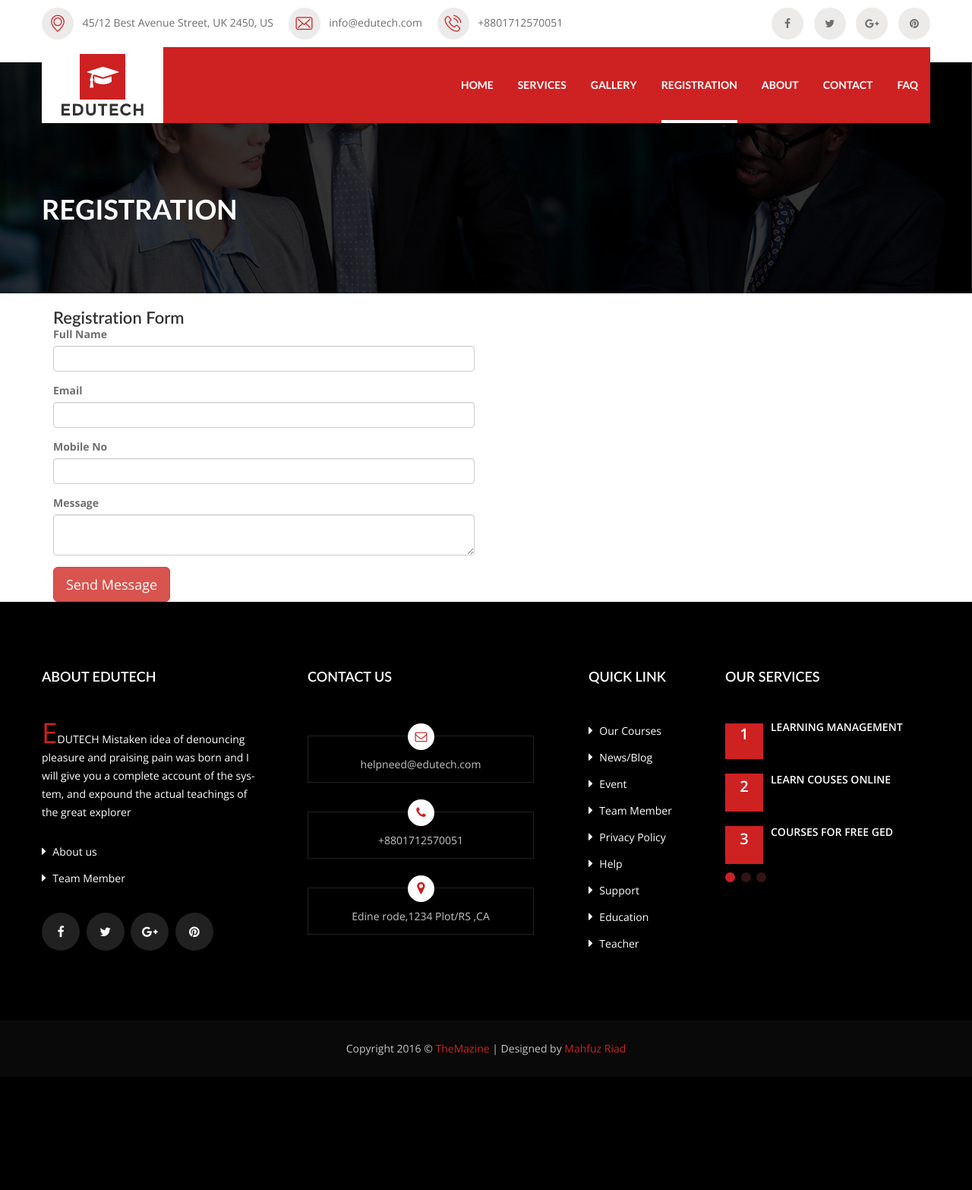
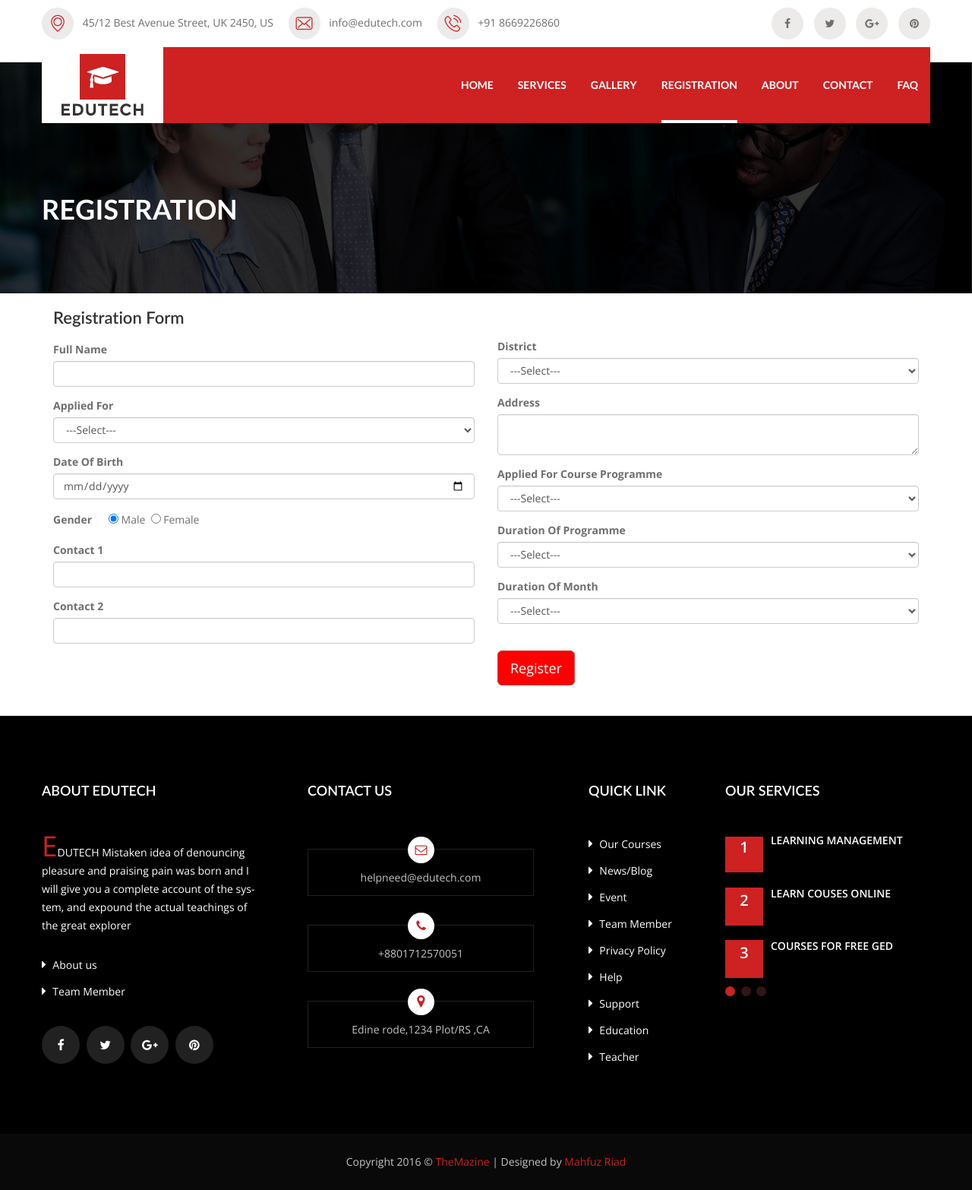
Before and after one commit to mukundsabne/ELearning, a Django app: page /reg/ in a window 1280 px wide. Shown: the whole page at 76% size. Before the commit the page ends 1389 px from the top, so only its background shows below. Run offline with Django 3.2, Linux system fonts and the light colour scheme; some libraries are stand-ins or nearby versions.

Commit message:
Update Spelling

```diff
--- a/EduLearn/templates/index.html
+++ b/EduLearn/templates/index.html
@@ -99,8 +99,7 @@
 							  </p>
 	        		</div> <!-- /.section-title -->
 
-
-	        	</div> <!-- /.container -->
+						</div> <!-- /.container -->
 	        </div> <!-- /.welcome-section -->
 
 
--- a/EduLearn/templates/maintheme.html
+++ b/EduLearn/templates/maintheme.html
@@ -42,7 +42,7 @@
 							<ul>
 								<li><span class="icon round-border"><i class="ficon flaticon-signs"></i></span> <a href="#" class="tran3s">45/12 Best Avenue Street, UK 2450, US</a></li>
 								<li><span class="icon round-border"><i class="ficon flaticon-multimedia"></i></span> <a href="#" class="tran3s">info@edutech.com</a></li>
-								<li><span class="icon round-border"><i class="ficon flaticon-technology"></i></span> <a href="#" class="tran3s">+8801712570051</a></li>
+								<li><span class="icon round-border"><i class="ficon flaticon-technology"></i></span> <a href="#" class="tran3s">+91 8669226860</a></li>
 
 							</ul>
 						</div> <!-- /.left-side -->
--- a/EduLearn/templates/registration.html
+++ b/EduLearn/templates/registration.html
@@ -1,6 +1,20 @@
 {% extends 'maintheme.html' %}
 {% load static %}
 
+{% block csscode %}
+<style media="screen">
+  #b
+  {
+    background:#f00;
+    color:#fff;
+  }
+  #b:hover{
+border-radius:15px;
+font-weight:bold;
+  }
+</style>
+
+{% endblock %}
 
 {% block bodydata %}
 <div class="inner-page-banner">
@@ -13,10 +27,11 @@
 
 
 <br>
+<form class="" action="#" method="post">
 <div class="container">
   <div class="col-md-6 col-sm-6">
 <h3>Registration Form</h3>
-<form class="" action="#" method="post">
+<br>
 
 <div class="form-group">
   <label for="Name">Full Name</label>
@@ -24,30 +39,89 @@
 </div>
 
 <div class="form-group">
-  <label for="Name">Email</label>
-  <input type="email" name="email" class="form-control" value="">
+  <label for="Name">Applied For</label>
+<select class="form-control" name="appliedfor" >
+  <option value="">---Select---</option>
+</select>
+</div>
+<div class="form-group">
+  <label for="Name">Date Of Birth</label>
+  <input type="date" name="dob" class="form-control" value="">
 </div>
 
 <div class="form-group">
-  <label for="Name">Mobile No</label>
+  <label for="Name">Gender</label> &nbsp;&nbsp;&nbsp;&nbsp;
+  <input type="radio" name="gender" value="male" checked> Male &nbsp;<input type="radio" name="gender" value="female"> Female
+</div>
+
+<div class="form-group">
+  <label for="Name">Contact 1</label>
   <input type="number" name="mob" class="form-control" value="">
 </div>
 
 <div class="form-group">
-  <label for="Name">Message</label>
-  <textarea name="name" class="form-control"></textarea>
+  <label for="Name">Contact 2</label>
+  <input type="number" name="mob1" class="form-control" value="">
 </div>
 
-<div class="">
-  <input type="submit" name="" value="Send Message" class="btn btn-lg btn-danger" >
-</div>
-</form>
+
+
 
   </div>
 
+<div class="col-md-6 col-lg-6 col-sm-6">
+  <br><br>
+  <div class="form-group">
+    <label for="Name">District</label>
+    <select class="form-control" name="District" >
+      <option value="">---Select---</option>
+    </select>
+  </div>
+
+  <div class="form-group">
+    <label for="Name">Address</label>
+    <textarea name="name" class="form-control"></textarea>
+  </div>
+
+  <div class="form-group">
+    <label for="Name">Applied For Course Programme</label>
+    <select class="form-control" name="District" >
+      <option value="">---Select---</option>
+      <option value="e-learning">E-Learning</option>
+      <option value="">Test Series</option>
+      <option value="Combo">Combo (E-learning + Test Series)</option>
+    </select>
+  </div>
+
+  <div class="form-group">
+    <label for="Name">Duration Of Programme</label>
+    <select class="form-control" name="District" >
+      <option value="">---Select---</option>
+      <option value="">1HR</option>
+      <option value="">2HR</option>
+      <option value="">3HR</option>
+    </select>
+  </div>
+
+  <div class="form-group">
+    <label for="Name">Duration Of Month</label>
+    <select class="form-control" name="District" >
+      <option value="">---Select---</option>
+      <option value="">1 Month</option>
+      <option value="">2 Month</option>
+      <option value="">3 Month</option>
+    </select>
+  </div>
+<br>
+  <div class="">
+    <input type="submit" name="" value="Register" id="b" class="btn btn-lg btn-danger" >
+  </div>
+</div>
 
 </div>
 
+</form>
+<br><br>
 {% endblock %}
 
 {% block jquerycode %}
```
